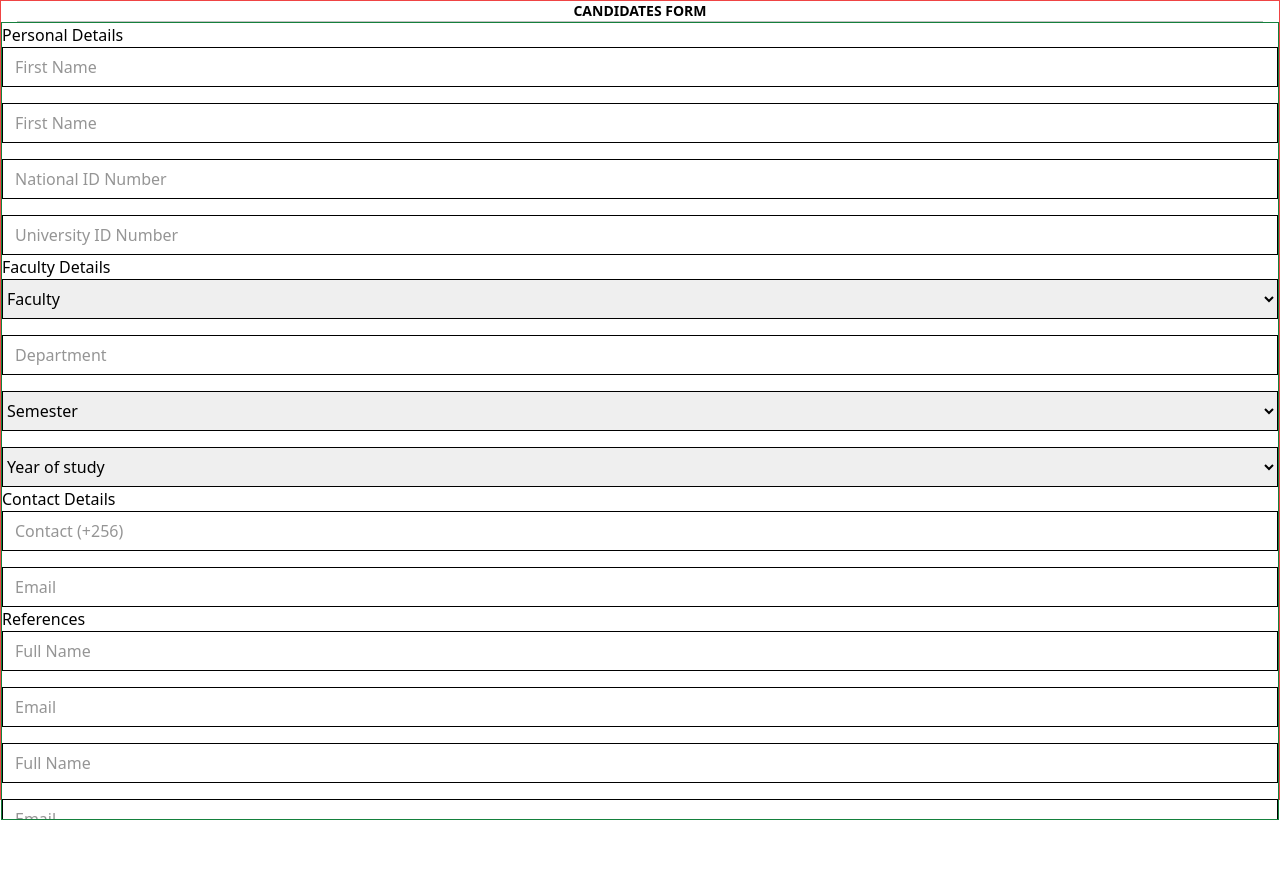
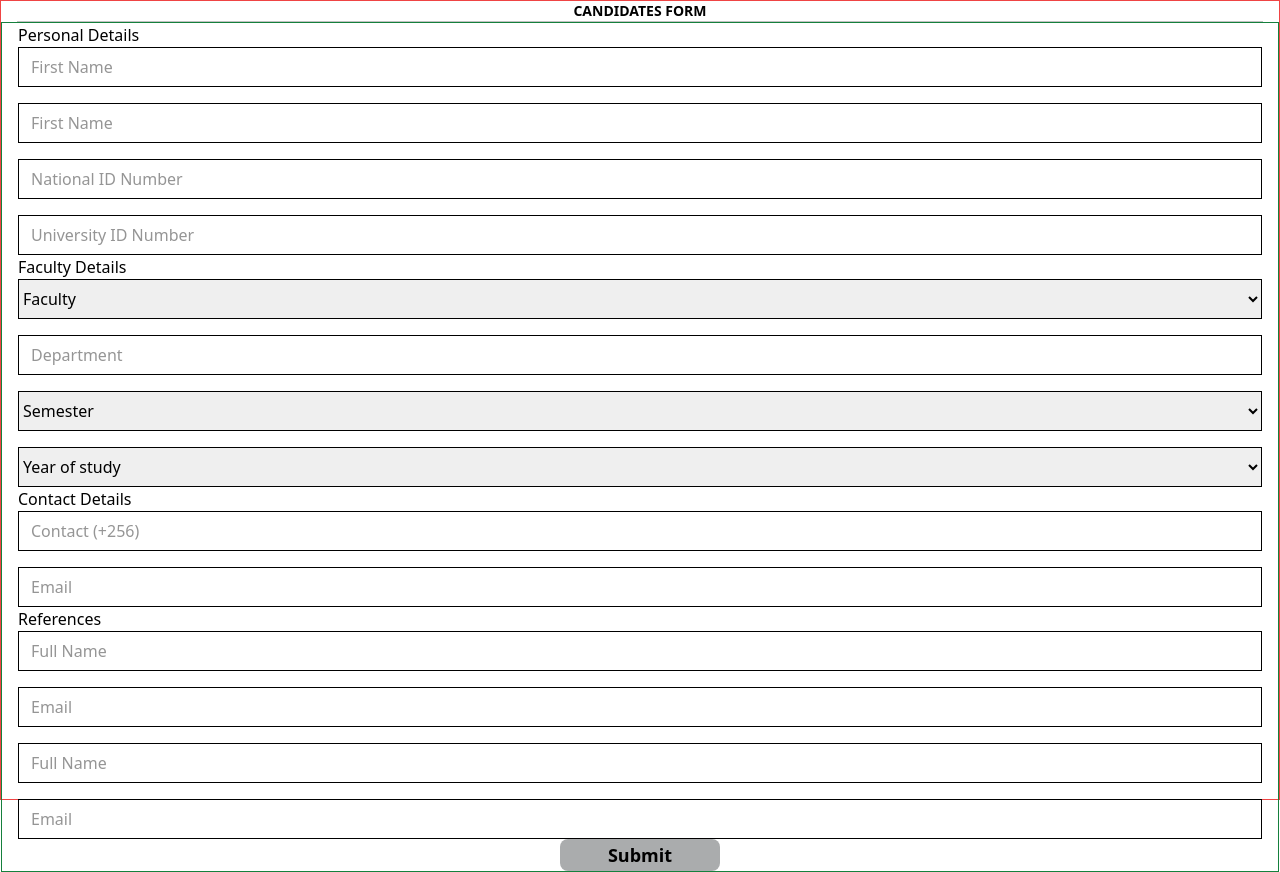
Before and after one commit to nakayizakevina/Final_year_project, a website: page E-voting/FormV2.html in a window 1280 px wide. Before the commit the page ends 820 px from the top, so only its background shows below. Drawn offline with Linux system fonts and the light colour scheme.

Commit message:
have centered the button and added the px to the parent

```diff
--- a/E-voting/FormV2.html
+++ b/E-voting/FormV2.html
@@ -10,7 +10,7 @@
     <main class="w-screen h-screen border border-red-500">
         <h1 class="text-center text-sm font-bold">CANDIDATES FORM</h1>
         <hr class="mx-4">
-        <div class="w-full h-full border border-green-700 overflow-y-scroll flex flex-col justify-evenly px-auto">
+        <div class="w-full  border border-green-700 overflow-y-scroll  flex flex-col justify-evenly px-4">
 
             <h3>Personal Details</h3>
             <fieldset class="w-full flex flex-col  gap-4">
@@ -60,7 +60,7 @@
             </fieldset>
 
 
-            <div class="w-full  items-center">
+            <div class="w-full text-center">
                 <button class="w-40 h-8 bg-grey-700 rounded-lg text-lg font-semibold">Submit</button>
             </div>
 
```
Also changed, not shown: E-voting/output.css.
